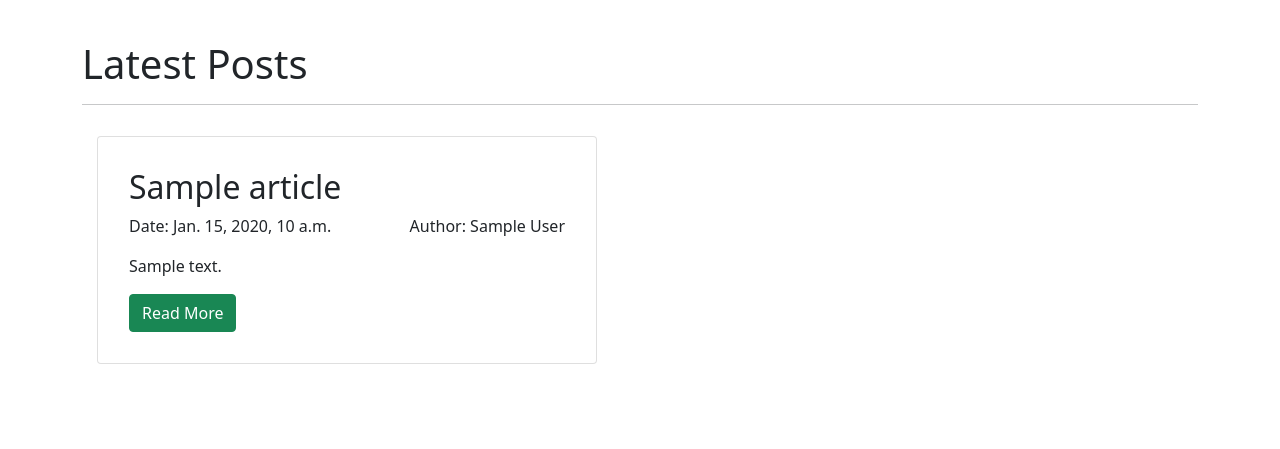
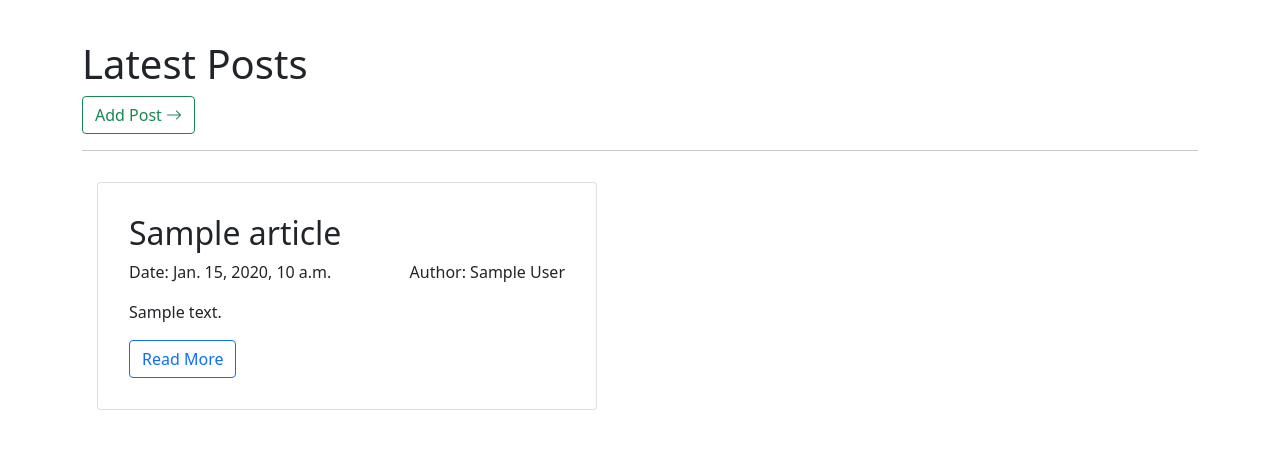
Before and after one commit to victory-sokolov/django-rest, a Django app: page /post/ in a window 1280 px wide. Shown: the top 449 px of the page. Run offline with Django 3.2, Linux system fonts and the light colour scheme; a database or web service that is not in the repository returns one stand-in record (values such as "Sample title"); data that the repository does not hold is empty; parts of the project's set-up code (start-up, migrations or seed data) failed here and were passed over; some libraries are stand-ins or nearby versions.

Commit message:
add new post via form

```diff
--- /dev/null
+++ b/djangoblog/forms.py
@@ -0,0 +1,14 @@
+from django import forms
+
+
+class PostForm(forms.Form):
+    title = forms.CharField(
+        label="Article Title",
+        widget=forms.TextInput(attrs={"class": "form-control", "id": "title"}),
+    )
+    post = forms.CharField(
+        label="Content",
+        widget=forms.Textarea(
+            attrs={"class": "form-control", "rows": "5", "id": "content"}
+        ),
+    )
--- a/djangoblog/settings.py
+++ b/djangoblog/settings.py
@@ -17,6 +17,7 @@ BASE_DIR = os.path.dirname(os.path.dirname(os.path.abspath(__file__)))
 STATICFILES_DIRS = [
     os.path.join(BASE_DIR, "static"),
     os.path.join(BASE_DIR, "node_modules", "bootstrap", "dist"),
+    os.path.join(BASE_DIR, "node_modules", "bootstrap-icons"),
 ]
 
 env = environ.Env(DEBUG=(bool, False))
--- a/djangoblog/templates/base.html
+++ b/djangoblog/templates/base.html
@@ -7,6 +7,10 @@
 		<meta name="viewport" content="width=device-width, initial-scale=1.0" />
 		<title>Django Blog</title>
 		<link rel="stylesheet" href="{% static 'css/bootstrap.min.css' %}" />
+		<link
+			rel="stylesheet"
+			href="https://cdn.jsdelivr.net/npm/bootstrap-icons@1.8.1/font/bootstrap-icons.css"
+		/>
 		<link rel="stylesheet" href="{% static 'styles.css' %}" />
 	</head>
 	<body>
--- a/djangoblog/templates/blog.html
+++ b/djangoblog/templates/blog.html
@@ -2,6 +2,54 @@
 <div class="row">
 	<div class="blog-container">
 		<h1>Latest Posts</h1>
+		<a
+			href="#"
+			class="btn btn-outline-success"
+			data-bs-toggle="modal"
+			data-bs-target="#modal"
+		>
+			Add Post <i class="bi bi-arrow-right"></i>
+		</a>
+		<!-- Modal Windows -->
+		<div
+			class="modal fade"
+			id="modal"
+			tabindex="-1"
+			aria-labelledby="exampleModalLabel"
+			aria-hidden="true"
+		>
+			<div class="modal-dialog modal-dialog-centered modal-lg">
+				<div class="modal-content">
+					<div class="modal-header">
+						<h5 class="modal-title" id="exampleModalLabel">
+							Add new post
+						</h5>
+						<button
+							type="button"
+							class="btn-close"
+							data-bs-dismiss="modal"
+							aria-label="Close"
+						></button>
+					</div>
+					<div class="modal-body">
+						<form action="add/" method="POST">
+							{% csrf_token %} {% for field in form %}
+							<div class="mb-3">
+								<label class="form-label" for="{{ field.id }}"
+									>{{ field.label_tag }}</label
+								>
+								{{ field }}
+							</div>
+							{% endfor %}
+							<button type="submit" class="btn btn-primary">
+								Save changes
+							</button>
+						</form>
+					</div>
+				</div>
+			</div>
+		</div>
+
 		<hr />
 		<section class="blog-posts">
 			<div style="display: flex; flex-direction: row; flex-wrap: wrap">
@@ -14,7 +62,7 @@
 							<p>Author: {{ post.author }}</p>
 						</div>
 						<p class="card-text">{{ post.article.content }}</p>
-						<a href="{{post.id}}" class="btn btn-success"
+						<a href="{{post.id}}" class="btn btn-outline-primary"
 							>Read More</a
 						>
 					</div>
--- a/djangoblog/urls.py
+++ b/djangoblog/urls.py
@@ -1,12 +1,13 @@
 from django.contrib import admin
 from django.urls import include, path
-from .view import index, blog_posts, post
+from djangoblog import view
 
 urlpatterns = [
     path("admin/", admin.site.urls),
-    path("", index),
-    path("post/", blog_posts),
-    path("post/<id>", post),
+    path("", view.index),
+    path("post/", view.blog_posts),
+    path("post/<id>", view.post),
     path("api/", include("djangoblog.api.urls")),
+    path("post/add/", view.add_post),
     path("__debug__/", include("debug_toolbar.urls")),
 ]
--- a/djangoblog/view.py
+++ b/djangoblog/view.py
@@ -1,6 +1,9 @@
 import requests
 from django.http import HttpRequest
-from django.shortcuts import render
+from django.shortcuts import redirect, render
+
+from djangoblog.forms import PostForm
+from .api.models.post import Post
 
 
 def index(request: HttpRequest):
@@ -9,7 +12,7 @@ def index(request: HttpRequest):
 
 def blog_posts(request: HttpRequest):
     posts = requests.get("http://localhost:8000/api/v1/post").json()
-    context = {"posts": posts["results"]}
+    context = {"posts": posts["results"], "form": PostForm}
     return render(request, "blog.html", context)
 
 
@@ -17,3 +20,12 @@ def post(request: HttpRequest, id: str):
     post = requests.get(f"http://localhost:8000/api/v1/post/{id}").json()
     context = {"post": post}
     return render(request, "post.html", context)
+
+
+def add_post(request: HttpRequest):
+    form = PostForm(request.POST)
+    title = form.data["title"]
+    content = form.data["post"]
+    post = Post(title=title, body=content)
+    post.save()
+    return redirect("/post")
```
